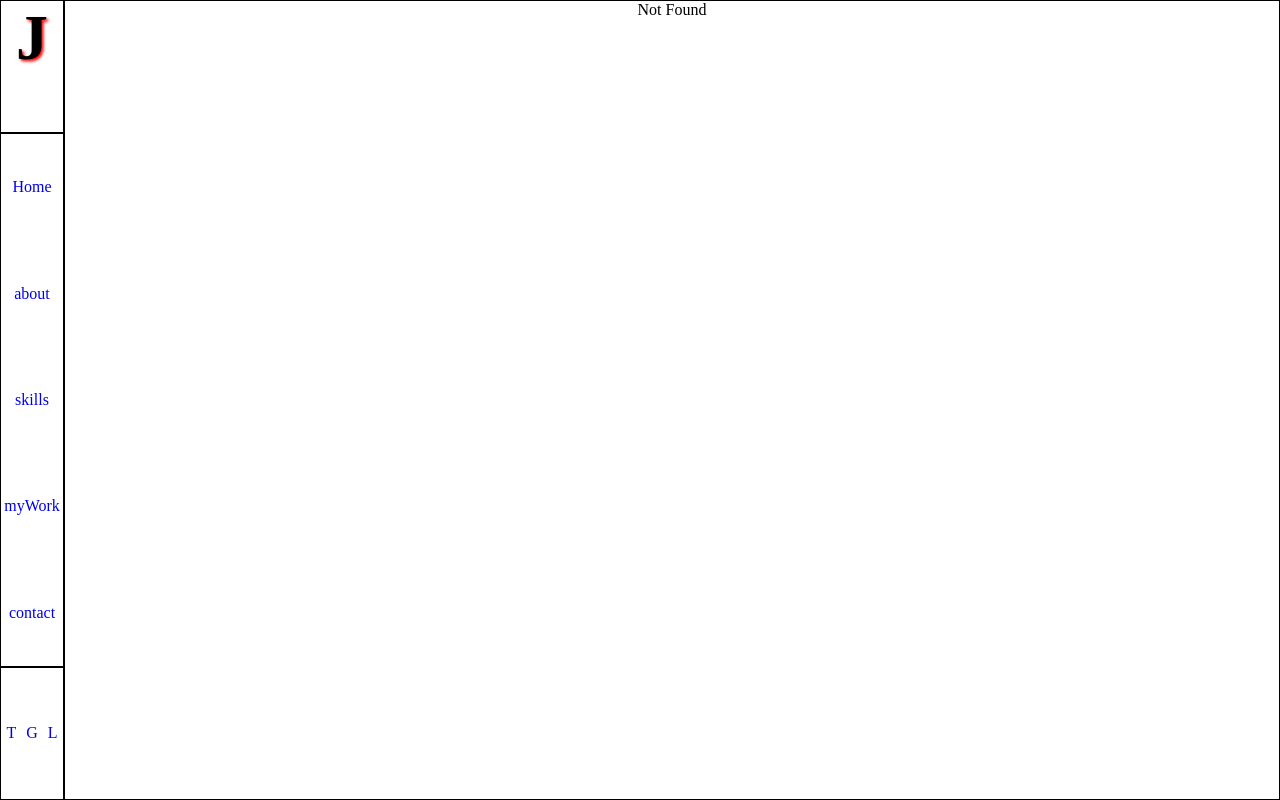
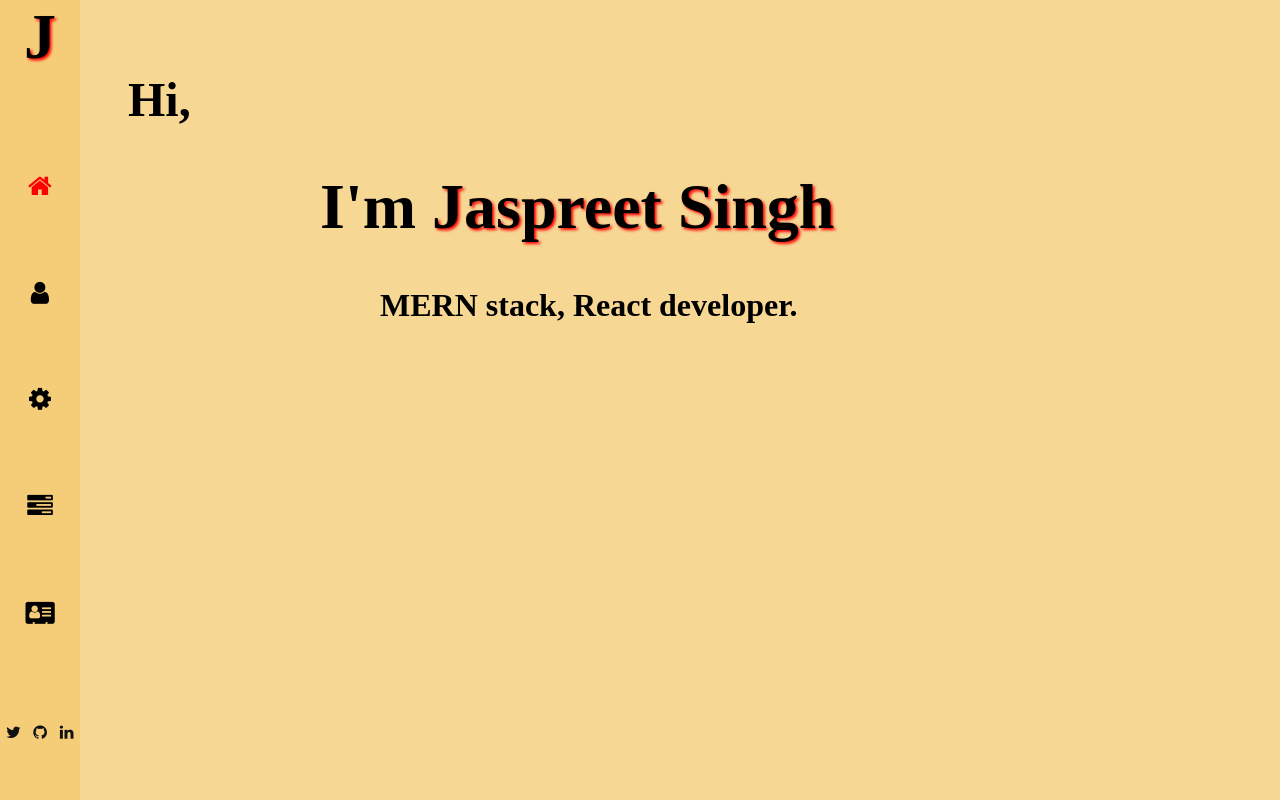
Before and after one commit to jazzyyss/portfolio, a React (Create React App) app: page /home in a window 1280 px wide. Before the commit this address led to /not-found. Built offline with nearby package versions, Linux system fonts and the light colour scheme.

Commit message:
finished first look of single page

```diff
--- a/package.json
+++ b/package.json
@@ -6,6 +6,7 @@
     "@testing-library/jest-dom": "^4.2.4",
     "@testing-library/react": "^9.5.0",
     "@testing-library/user-event": "^7.2.1",
+    "font-awesome": "^4.7.0",
     "react": "^16.13.1",
     "react-dom": "^16.13.1",
     "react-router-dom": "^5.2.0",
--- a/src/App.css
+++ b/src/App.css
@@ -4,18 +4,23 @@
 .App {
   text-align: center;
   display: grid;
-  grid-template-columns: 1fr 19fr;
+  grid-template-columns: 1fr 15fr;
   height: 100vh;
+  background-color: #f7d794;
 }
 /*navbar*/
 .navbar {
   display: grid;
   grid-template-rows: 1fr 4fr 1fr;
   text-justify: center;
+  background-color: #f5cd79;
 }
+
 .navbar .navChild {
-  border: 1px solid black;
+  overflow: hidden;
+  box-sizing: border-box;
 }
+
 .navbar .logoMain {
   font-weight: 800;
   font-size: 4rem;
@@ -27,15 +32,46 @@
   align-items: center;
   color: black;
 }
+
+.navbar .linksMain .fa {
+  font-size: 1.6rem;
+}
+
 .navbar .contactMain {
   display: grid;
   grid-template-columns: repeat(3, 1fr);
   align-items: center;
 }
+.navbar .contactMain i {
+  color: #111;
+}
+.navbar .contactMain i:hover {
+  color: red;
+}
 /*showcase*/
-.showcase {
-  border: 1px solid black;
+
+.showcase .home {
+  margin-top: 6%;
 }
-.showcase .home {
-  margin-top: 15%;
+
+.showcase .home > :first-child {
+  text-align: left;
+  margin-left: 4%;
+  font-size: 3rem;
 }
+
+.showcase .home > :nth-child(2) {
+  text-align: left;
+  margin-left: 20%;
+  font-size: 4rem;
+}
+
+.showcase .home > :nth-child(2) span {
+  text-shadow: 2px 2px 3px red;
+}
+
+.showcase .home > :nth-child(3) {
+  text-align: left;
+  margin-left: 25%;
+  font-size: 2rem;
+}
--- a/src/App.js
+++ b/src/App.js
@@ -20,7 +20,7 @@ function App() {
             <Route path="/contact" component={Contact} />
             <Route path="/myWork" component={MyWork} />
             <Route path="/about" component={About} />
-            <Route path="/" exact component={Home} />
+            <Route path="/home" exact component={Home} />
             <Route path="/not-found" component={NotFound} />
             <Redirect to="/not-found" />
           </Switch>
--- a/src/components/contactLinks.jsx
+++ b/src/components/contactLinks.jsx
@@ -4,9 +4,15 @@ import { Link } from "react-router-dom";
 const ContactLnks = (props) => {
   return (
     <div className="navChild contactMain">
-      <Link to="/twitter">T</Link>
-      <Link to="/gitHub">G</Link>
-      <Link to="/linkedIn">L</Link>
+      <Link to="https://twitter.com/jazzyyss" target="_blank">
+        <i className="fa fa-twitter" />
+      </Link>
+      <Link to="https://github.com/jazzyyss" target="_blank">
+        <i className="fa fa-github" />
+      </Link>
+      <Link to="https://www.linkedin.com/in/jazzyyss/" target="_blank">
+        <i className="fa fa-linkedin" />
+      </Link>
     </div>
   );
 };
--- a/src/components/home.jsx
+++ b/src/components/home.jsx
@@ -5,7 +5,9 @@ class Home extends Component {
     return (
       <div className="home">
         <h1>Hi,</h1>
-        <h1>I'm Jaspreet Singh</h1>
+        <h1>
+          I'm <span>Jaspreet Singh</span>
+        </h1>
         <h4>MERN stack, React developer.</h4>
       </div>
     );
--- a/src/components/logo.jsx
+++ b/src/components/logo.jsx
@@ -1,6 +1,13 @@
 import React from "react";
+import { Link } from "react-router-dom";
 const Logo = (props) => {
-  return <div className="navChild logoMain">J</div>;
+  return (
+    <div className="navChild logoMain">
+      <Link to="/home" style={{ color: "black" }}>
+        J
+      </Link>
+    </div>
+  );
 };
 
 export default Logo;
--- a/src/components/mainLinks.jsx
+++ b/src/components/mainLinks.jsx
@@ -1,14 +1,44 @@
 import React from "react";
-import { Link } from "react-router-dom";
+import { NavLink } from "react-router-dom";
 
 const MainLinks = (props) => {
   return (
     <div className="navChild linksMain">
-      <Link to="/">Home</Link>
-      <Link to="/about">about</Link>
-      <Link to="/skills">skills</Link>
-      <Link to="/myWork">myWork</Link>
-      <Link to="/contact">contact</Link>
+      <NavLink
+        to="/home"
+        style={{ color: "black" }}
+        activeStyle={{ color: "red" }}
+      >
+        <i className="fa fa-home" />
+      </NavLink>
+      <NavLink
+        to="/about"
+        style={{ color: "black" }}
+        activeStyle={{ color: "red" }}
+      >
+        <i className="fa fa-user" />
+      </NavLink>
+      <NavLink
+        to="/skills"
+        style={{ color: "black" }}
+        activeStyle={{ color: "red" }}
+      >
+        <i className="fa fa-cog" />
+      </NavLink>
+      <NavLink
+        to="/myWork"
+        style={{ color: "black" }}
+        activeStyle={{ color: "red" }}
+      >
+        <i className="fa fa-tasks" />
+      </NavLink>
+      <NavLink
+        to="/contact"
+        style={{ color: "black" }}
+        activeStyle={{ color: "red" }}
+      >
+        <i className="fa fa-address-card" />
+      </NavLink>
     </div>
   );
 };
--- a/src/components/notFound.jsx
+++ b/src/components/notFound.jsx
@@ -1,6 +1,6 @@
 import React from "react";
 const NotFound = (props) => {
-  return <div>Not Found</div>;
+  return <div className="not-found">Not Found</div>;
 };
 
 export default NotFound;
--- a/src/index.js
+++ b/src/index.js
@@ -4,6 +4,7 @@ import { BrowserRouter } from "react-router-dom";
 import "./index.css";
 import App from "./App";
 import * as serviceWorker from "./serviceWorker";
+import "font-awesome/css/font-awesome.css";
 
 ReactDOM.render(
   <BrowserRouter>
```
Also changed, not shown: 1 other file (tests, documents, lock files or other folders).
